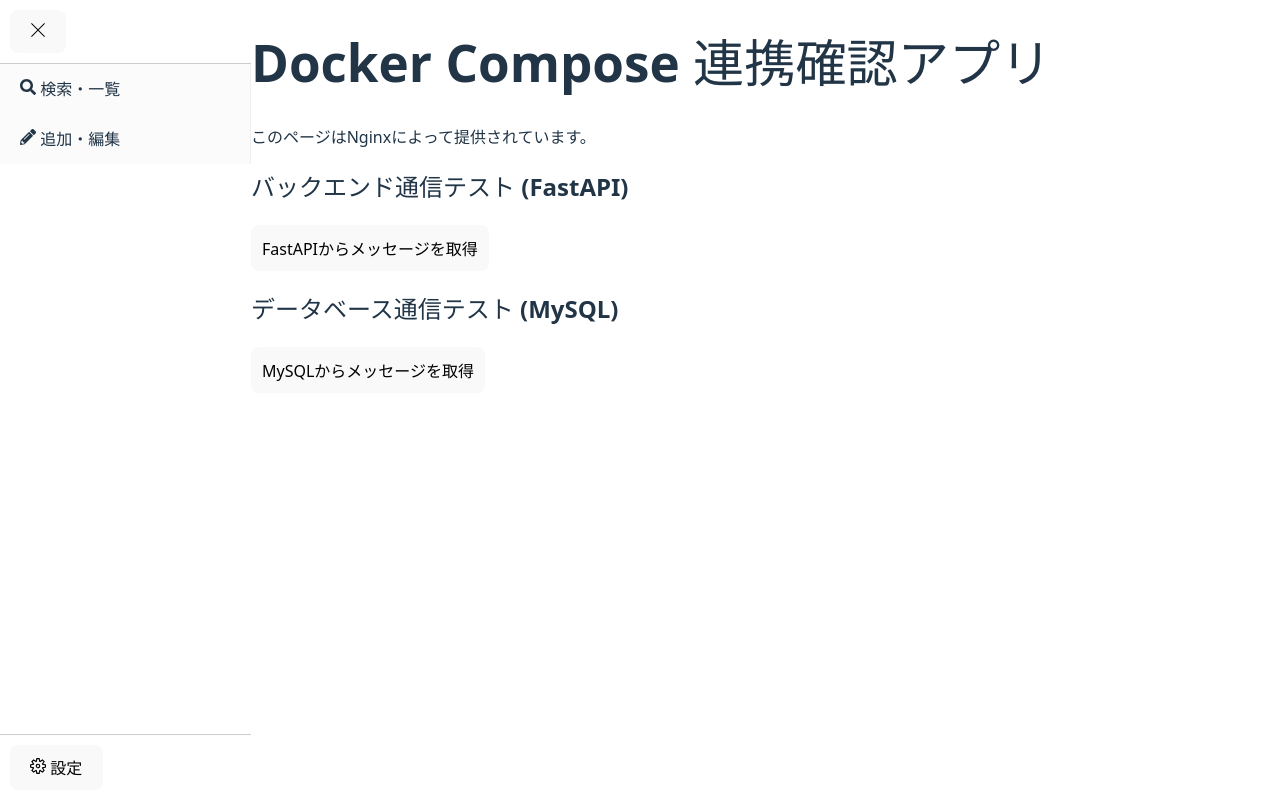
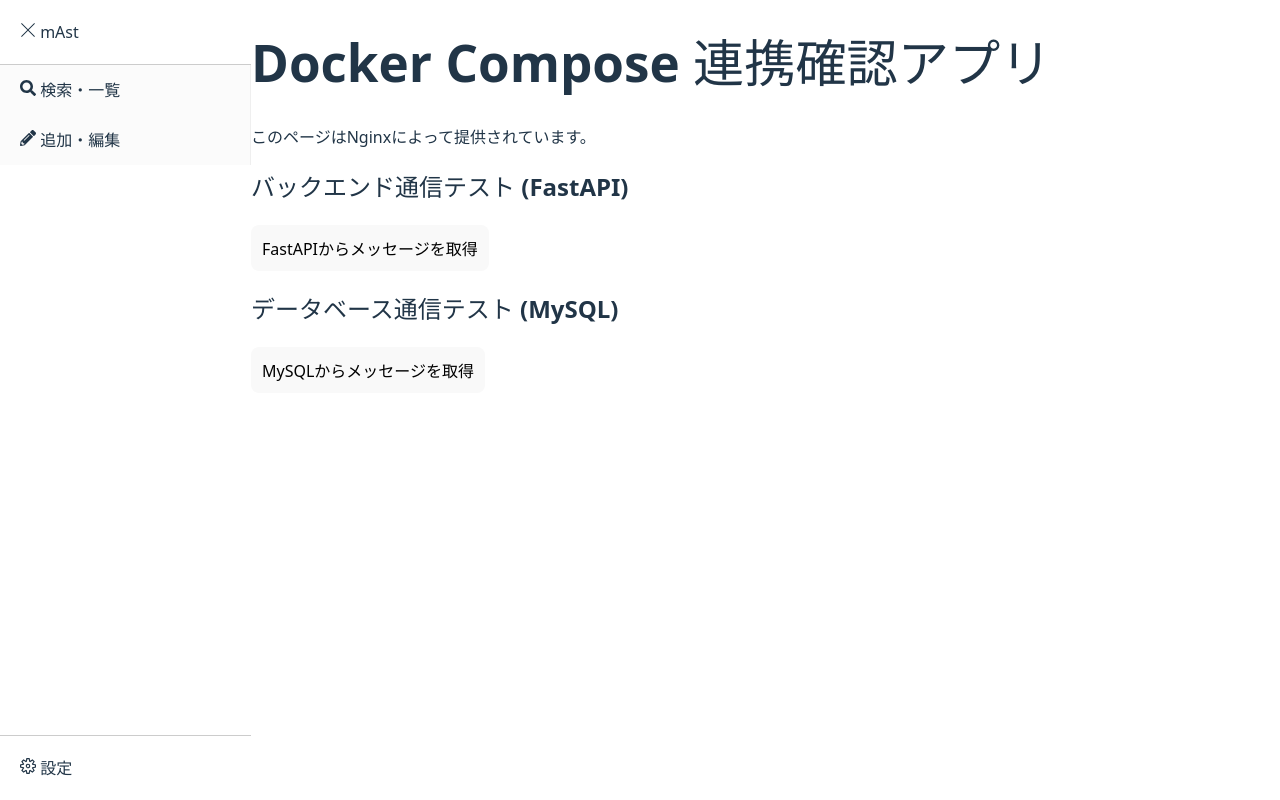
Before and after one commit to study-basic-hackathon/mAst, a React (Vite) app in the folder frontend/: page / in a window 1280 px wide. Built offline with nearby package versions, Linux system fonts and the light colour scheme.

Commit message:
サイドバーのヘッダーとフッターのボタンをやめる

```diff
--- a/frontend/src/App.jsx
+++ b/frontend/src/App.jsx
@@ -55,13 +55,15 @@
   return (
     <div className="App" style={{ display: 'flex', height: '100vh' }}>
 
+      {/* サイドバー */}
       <div className="sidebar" style={{display: 'flex', flexDirection: 'column', height: '100%'}}>
+        {/* TODO:ホバー時、背景色を変える */}
         <div className='sidebar_header' style={{ padding: '10px', borderBottom: '1px solid #ccc' }}>
-          <button onClick={toggleSidebar}>
-            {sidebarCollapsed ? <TfiMenu/> : <TfiClose/> }
-          </button>
+          <div className='sidebar_toggle' onClick={toggleSidebar} style={{width: '100%', padding: '10px', textAlign: 'left', fontSize: '16px', cursor: 'pointer' }}>
+            {sidebarCollapsed ? <TfiMenu/> : <><TfiClose/> mAst</> }
+          </div>
         </div>
-        <div className="sidebar_main" style={{ flex: 1, overflowY: 'auto' }}>
+        <div className="sidebar_body" style={{ flex: 1, overflowY: 'auto' }}>
           <Sidebar collapsed={sidebarCollapsed}>
             <Menu>
               <MenuItem><FaSearch /> {sidebarCollapsed ? "" : "検索・一覧"}</MenuItem>
@@ -69,12 +71,14 @@
             </Menu>
           </Sidebar>
         </div>
+        {/* TODO:ホバー時、背景色を変える */}
         <div className="sidebar_footer" style={{ padding: '10px', borderTop: '1px solid #ccc', marginTop: 'auto' }}>
-          <button >
+          <div style={{width: '100%', padding: '10px', fontSize: '16px', textAlign: 'left', cursor: 'pointer' }}>
             <VscSettingsGear/> {sidebarCollapsed ? "" : "設定"}
-          </button>
+          </div>
         </div>
       </div>
+      {/* メインコンテンツ */}
       <main>
         <h1>Docker Compose 連携確認アプリ</h1>
         <p>このページはNginxによって提供されています。</p>
```
